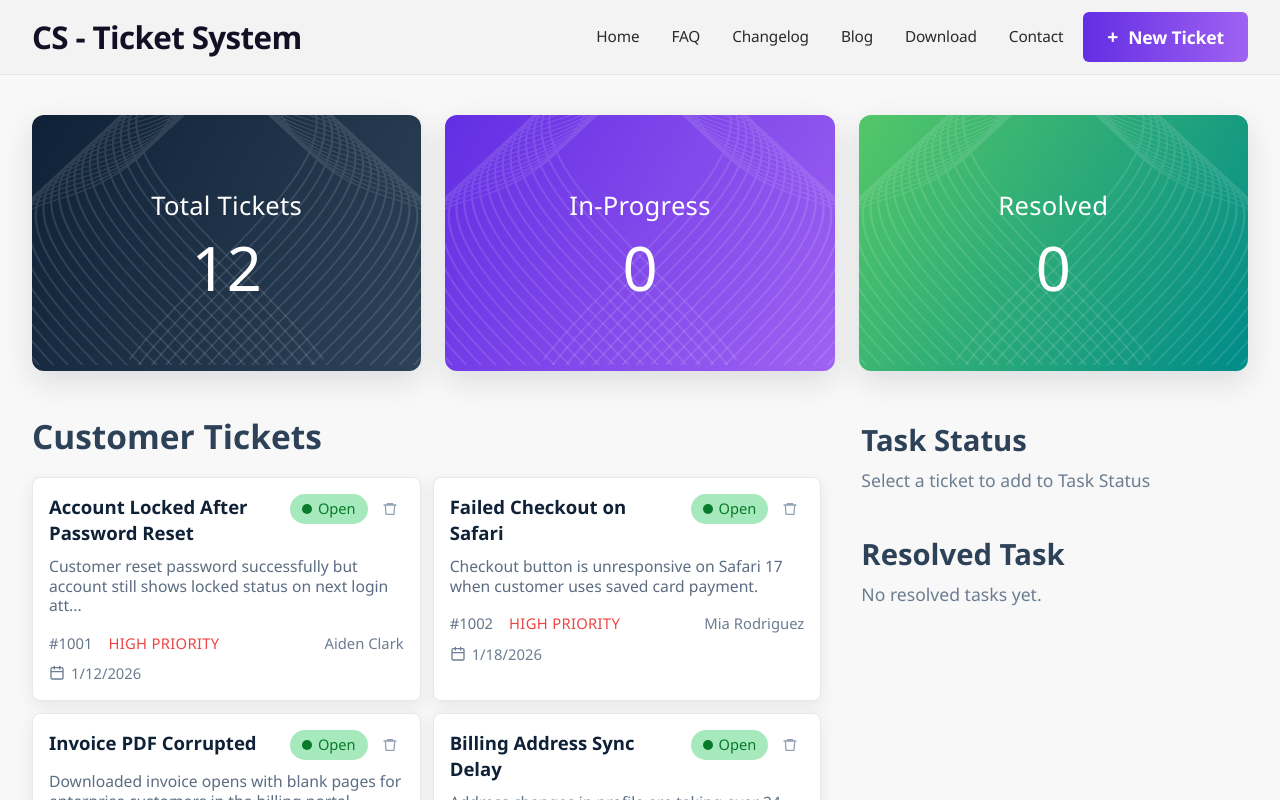
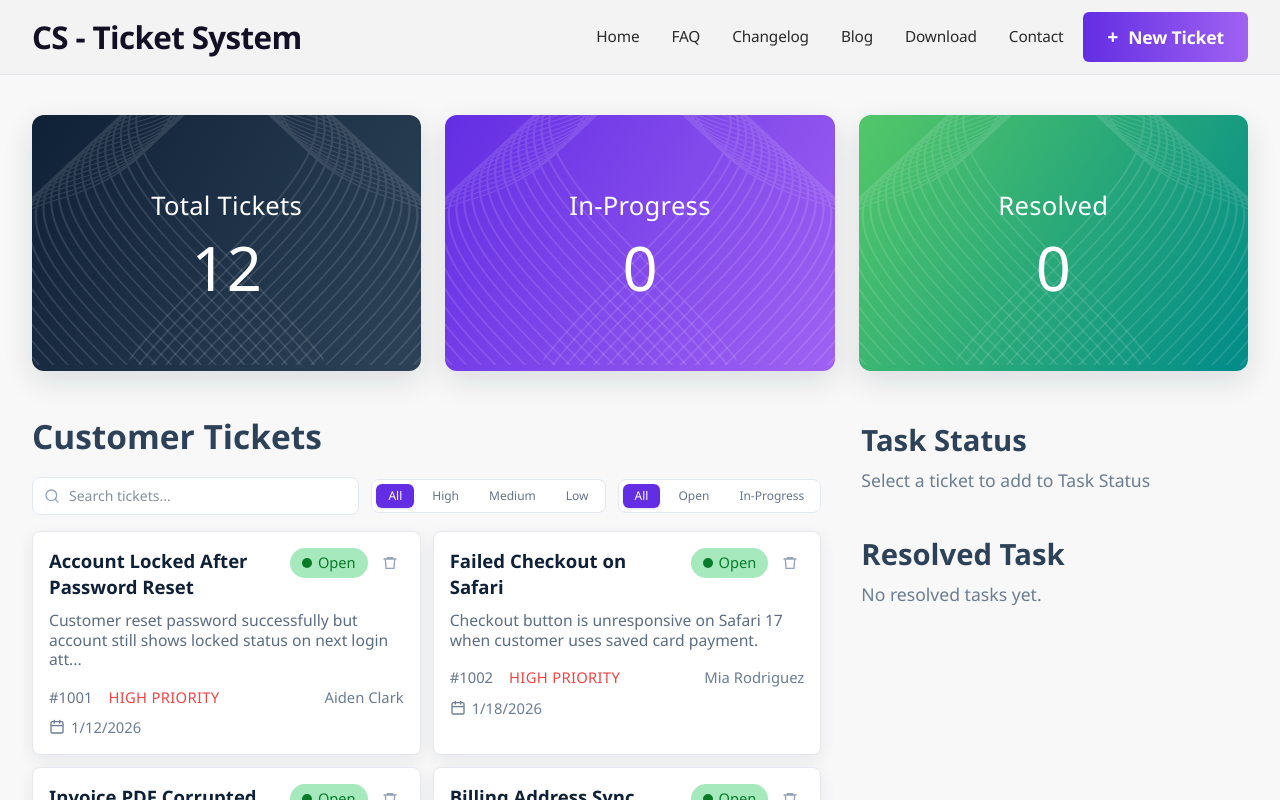
Before and after one commit to Shawon-Mahmud07/Customer-Support-Zone, a React (Vite) app: page / in a window 1280 px wide. Shown: the top 800 px of the page. Built offline with nearby package versions, Linux system fonts and the light colour scheme.

Commit message:
feat(filter): add search and filter functionality for tickets

```diff
--- a/src/App.jsx
+++ b/src/App.jsx
@@ -8,7 +8,6 @@ import Footer from "./components/Footer";
 import NewTicketModal from "./components/NewTicketModal";
 import initialTickets from "./data/tickets.json";
 
-// Helper: load from localStorage or fallback to default
 function loadState(key, fallback) {
   try {
     const stored = localStorage.getItem(key);
@@ -30,7 +29,11 @@ function App() {
   );
   const [showModal, setShowModal] = useState(false);
 
-  // Save to localStorage whenever state changes
+  // Search & Filter state
+  const [search, setSearch] = useState("");
+  const [filterPriority, setFilterPriority] = useState("All");
+  const [filterStatus, setFilterStatus] = useState("All");
+
   useEffect(() => {
     localStorage.setItem("csz_tickets", JSON.stringify(tickets));
   }, [tickets]);
@@ -42,6 +45,20 @@ function App() {
   useEffect(() => {
     localStorage.setItem("csz_resolvedTasks", JSON.stringify(resolvedTasks));
   }, [resolvedTasks]);
+
+  // Filtered tickets
+  const filteredTickets = useMemo(() => {
+    return tickets.filter((ticket) => {
+      const matchSearch = ticket.title
+        .toLowerCase()
+        .includes(search.toLowerCase());
+      const matchPriority =
+        filterPriority === "All" || ticket.priority === filterPriority;
+      const matchStatus =
+        filterStatus === "All" || ticket.status === filterStatus;
+      return matchSearch && matchPriority && matchStatus;
+    });
+  }, [tickets, search, filterPriority, filterStatus]);
 
   const totalCount = tickets.length + taskStatus.length + resolvedTasks.length;
   const inProgressCount = taskStatus.length;
@@ -98,32 +115,27 @@ function App() {
     toast.success("Task marked as complete.");
   }
 
-  const uiState = useMemo(
-    () => ({
-      tickets,
-      taskStatus,
-      resolvedTasks,
-      inProgressCount,
-      resolvedCount,
-    }),
-    [tickets, taskStatus, resolvedTasks, inProgressCount, resolvedCount],
-  );
-
   return (
     <div className="min-h-screen bg-base-200">
       <Navbar onNewTicket={() => setShowModal(true)} />
       <Banner
-        totalCount={tickets.length + taskStatus.length + resolvedTasks.length}
-        inProgressCount={uiState.inProgressCount}
-        resolvedCount={uiState.resolvedCount}
+        totalCount={totalCount}
+        inProgressCount={inProgressCount}
+        resolvedCount={resolvedCount}
       />
       <MainSection
-        tickets={uiState.tickets}
-        taskStatus={uiState.taskStatus}
-        resolvedTasks={uiState.resolvedTasks}
+        tickets={filteredTickets}
+        taskStatus={taskStatus}
+        resolvedTasks={resolvedTasks}
         onAddToTask={handleAddToTask}
         onCompleteTask={handleCompleteTask}
         onDeleteTicket={handleDeleteTicket}
+        search={search}
+        onSearchChange={setSearch}
+        filterPriority={filterPriority}
+        onFilterPriority={setFilterPriority}
+        filterStatus={filterStatus}
+        onFilterStatus={setFilterStatus}
       />
       <Footer />
       <ToastContainer
--- a/src/components/MainSection.jsx
+++ b/src/components/MainSection.jsx
@@ -10,9 +10,108 @@ const priorityStyles = {
   Low: "text-[#16A34A]",
 };
 
+const PRIORITIES = ["All", "High", "Medium", "Low"];
+const STATUSES = ["All", "Open", "In-Progress"];
+
 function trimText(text, max = 92) {
   if (text.length <= max) return text;
   return `${text.slice(0, max)}...`;
+}
+
+// Search & Filter Bar
+function FilterBar({
+  search,
+  onSearchChange,
+  filterPriority,
+  onFilterPriority,
+  filterStatus,
+  onFilterStatus,
+}) {
+  return (
+    <div className="mt-4 flex flex-wrap items-center gap-3">
+      {/* Search input */}
+      <div className="relative min-w-50 flex-1">
+        <svg
+          xmlns="http://www.w3.org/2000/svg"
+          viewBox="0 0 24 24"
+          fill="none"
+          stroke="currentColor"
+          strokeWidth={2}
+          className="absolute left-3 top-1/2 h-4 w-4 -translate-y-1/2 text-[#94a3b8]"
+        >
+          <circle cx="11" cy="11" r="8" />
+          <path
+            strokeLinecap="round"
+            strokeLinejoin="round"
+            d="m21 21-4.35-4.35"
+          />
+        </svg>
+        <input
+          type="text"
+          value={search}
+          onChange={(e) => onSearchChange(e.target.value)}
+          placeholder="Search tickets..."
+          className="w-full rounded-lg border border-[#e2e8f0] bg-white py-2 pl-9 pr-4 text-sm text-[#0f2137] outline-none transition focus:border-[#632EE3] focus:ring-2 focus:ring-[#632EE3]/20"
+        />
+        {/* Clear button */}
+        {search && (
+          <button
+            onClick={() => onSearchChange("")}
+            className="absolute right-3 top-1/2 -translate-y-1/2 text-[#94a3b8] hover:text-[#0f2137]"
+          >
+            <svg
+              xmlns="http://www.w3.org/2000/svg"
+              viewBox="0 0 24 24"
+              fill="none"
+              stroke="currentColor"
+              strokeWidth={2}
+              className="h-4 w-4"
+            >
+              <path
+                strokeLinecap="round"
+                strokeLinejoin="round"
+                d="M6 18 18 6M6 6l12 12"
+              />
+            </svg>
+          </button>
+        )}
+      </div>
+
+      {/* Priority filter */}
+      <div className="flex items-center gap-1.5 rounded-lg border border-[#e2e8f0] bg-white px-1 py-1">
+        {PRIORITIES.map((p) => (
+          <button
+            key={p}
+            onClick={() => onFilterPriority(p)}
+            className={`rounded-md px-3 py-1 text-xs font-medium transition ${
+              filterPriority === p
+                ? "bg-[#632EE3] text-white shadow-sm"
+                : "text-[#64748b] hover:bg-[#f1f5f9]"
+            }`}
+          >
+            {p}
+          </button>
+        ))}
+      </div>
+
+      {/* Status filter */}
+      <div className="flex items-center gap-1.5 rounded-lg border border-[#e2e8f0] bg-white px-1 py-1">
+        {STATUSES.map((s) => (
+          <button
+            key={s}
+            onClick={() => onFilterStatus(s)}
+            className={`rounded-md px-3 py-1 text-xs font-medium transition ${
+              filterStatus === s
+                ? "bg-[#632EE3] text-white shadow-sm"
+                : "text-[#64748b] hover:bg-[#f1f5f9]"
+            }`}
+          >
+            {s}
+          </button>
+        ))}
+      </div>
+    </div>
+  );
 }
 
 function TicketCard({ ticket, onAddToTask, onDeleteTicket }) {
@@ -31,7 +130,6 @@ function TicketCard({ ticket, onAddToTask, onDeleteTicket }) {
       }}
       className={`rounded-lg border border-[#e6e8ee] bg-white p-4 shadow-[0_5px_16px_rgba(30,41,59,0.08)] transition hover:-translate-y-0.5 hover:shadow-[0_10px_24px_rgba(30,41,59,0.12)] ${isResolved ? "cursor-not-allowed opacity-80" : "cursor-pointer"}`}
     >
-      {/* Ticket title + status badge + delete button */}
       <div className="flex items-start justify-between gap-3">
         <h3 className="text-[clamp(1rem,0.35vw+0.88rem,1.35rem)] font-semibold leading-snug text-[#0f2137]">
           {ticket.title}
@@ -43,7 +141,6 @@ function TicketCard({ ticket, onAddToTask, onDeleteTicket }) {
             <span className="h-2.5 w-2.5 rounded-full bg-current" />
             {ticket.status}
           </span>
-          {/* Delete button — stopPropagation prevents card click from firing */}
           <button
             onClick={(e) => {
               e.stopPropagation();
@@ -76,7 +173,6 @@ function TicketCard({ ticket, onAddToTask, onDeleteTicket }) {
         {trimText(ticket.description)}
       </p>
 
-      {/* Metadata row: id, priority, customer, created date */}
       <div className="mt-4 flex flex-wrap items-center gap-x-4 gap-y-2 text-[clamp(0.84rem,0.22vw+0.75rem,1rem)]">
         <span className="font-medium text-[#64748b]">#{ticket.id}</span>
         <span
@@ -114,6 +210,12 @@ function MainSection({
   onAddToTask,
   onCompleteTask,
   onDeleteTicket,
+  search,
+  onSearchChange,
+  filterPriority,
+  onFilterPriority,
+  filterStatus,
+  onFilterStatus,
 }) {
   return (
     <section className="mx-auto w-full max-w-370 px-5 pb-10 pt-4 sm:px-8 sm:pb-14">
@@ -122,6 +224,43 @@ function MainSection({
           <h2 className="text-[clamp(1.9rem,0.8vw+1.45rem,2.8rem)] font-semibold text-[#2d4258]">
             Customer Tickets
           </h2>
+
+          {/* Filter Bar */}
+          <FilterBar
+            search={search}
+            onSearchChange={onSearchChange}
+            filterPriority={filterPriority}
+            onFilterPriority={onFilterPriority}
+            filterStatus={filterStatus}
+            onFilterStatus={onFilterStatus}
+          />
+
+          {/* Ticket list or empty state */}
+          {tickets.length === 0 ? (
+            <div className="mt-8 flex flex-col items-center justify-center rounded-xl border border-dashed border-[#cbd5e1] bg-white py-16 text-center">
+              <svg
+                xmlns="http://www.w3.org/2000/svg"
+                viewBox="0 0 24 24"
+                fill="none"
+                stroke="currentColor"
+                strokeWidth={1.5}
+                className="h-12 w-12 text-[#cbd5e1]"
+              >
+                <circle cx="11" cy="11" r="8" />
+                <path
+                  strokeLinecap="round"
+                  strokeLinejoin="round"
+                  d="m21 21-4.35-4.35"
+                />
+              </svg>
+              <p className="mt-4 text-lg font-medium text-[#94a3b8]">
+                No tickets found
+              </p>
+              <p className="mt-1 text-sm text-[#b0bec5]">
+                Try adjusting your search or filters
+              </p>
+            </div>
+          ) : (
             <div className="mt-4 grid grid-cols-1 gap-3 lg:grid-cols-2">
               {tickets.map((ticket) => (
                 <TicketCard
@@ -132,6 +271,7 @@ function MainSection({
                 />
               ))}
             </div>
+          )}
         </div>
 
         <aside className="rounded-lg p-2 xl:pt-2">
```
Lines whose indentation alone changed are shown as unchanged.
